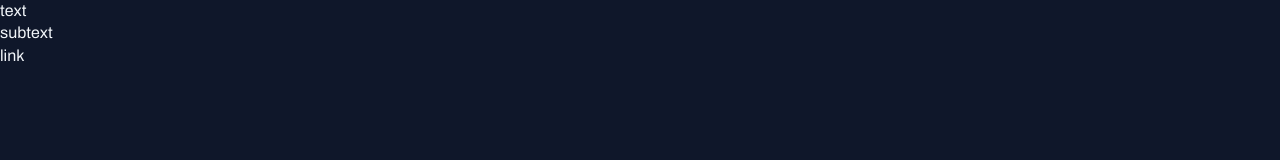
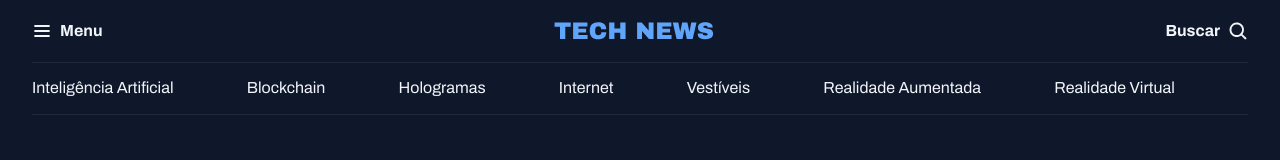
Before and after one commit to Petronilha/news-portal, a plain HTML site: page index.html in a window 1280 px wide. Drawn offline with Linux system fonts and the light colour scheme.

Commit message:
creating application header

```diff
--- a/index.html
+++ b/index.html
@@ -15,8 +15,33 @@
     />
   </head>
   <body>
-    <h1>text</h1>
-    <h2>subtext</h2>
-    <a href="#">link</a>
+    <header class="container">
+      <nav id="primary" class="grid grid-flow-col">
+        <div>
+          <img src="assets/icons/List.svg" alt="icone de menu" />
+          <strong>Menu</strong>
+        </div>
+        <div>
+          <img src="assets/Tech News.svg" alt="TechNews logo" />
+        </div>
+
+        <div>
+          <strong>Buscar</strong>
+          <img
+            src="assets/icons/MagnifyingGlass.svg"
+            alt="icone de lupa para pesquisa"
+          />
+        </div>
+      </nav>
+      <nav id="secondary" class="grid grid-flow-col">
+        <a href="#">Inteligência Artificial</a>
+        <a href="#">Blockchain</a>
+        <a href="#">Hologramas</a>
+        <a href="#">Internet</a>
+        <a href="#">Vestíveis</a>
+        <a href="#">Realidade Aumentada</a>
+        <a href="#">Realidade  Virtual</a>
+      </nav>
+    </header>
   </body>
 </html>
--- a/styles/global.css
+++ b/styles/global.css
@@ -5,12 +5,12 @@
 }
 
 :root {
-  --brand-color-light: #60A5FA;
-  --brand-color-dark: #1D4ED8;
-  --bg-color: #0F172A;
-  --stroke-color: #1E293B;
-  --text-color-primary: #F1F5F9;
-  --text-color-secondary: #CBD5E1;
+  --brand-color-light: #60a5fa;
+  --brand-color-dark: #1d4ed8;
+  --bg-color: #0f172a;
+  --stroke-color: #1e293b;
+  --text-color-primary: #f1f5f9;
+  --text-color-secondary: #cbd5e1;
 
   --font-family: "Archivo", sans-serif;
   --h1: 800 24px/135% var(--font-family);
@@ -19,7 +19,6 @@
   --text-span: 600 14px/145% var(--font-family);
   --text: 400 16px/140% var(--font-family);
   --text-sm: 400 14px/160% var(--font-family);
-
 }
 
 body {
@@ -37,6 +36,23 @@ a:hover {
   color: var(--brand-color-light);
 }
 
-h1,h2,h3 {
+h1,
+h2,
+h3 {
   font: inherit;
 }
+
+.container {
+  max-width: 1280px;
+  padding-inline: 32px;
+  margin-inline: auto;
+}
+
+/* utility-first */
+.grid {
+  display: grid;
+}
+
+.grid-flow-col {
+  grid-auto-flow: column;
+}
--- /dev/null
+++ b/styles/header.css
@@ -0,0 +1,24 @@
+#primary {
+  padding-block: 20px;
+
+  div {
+    display: flex;
+    align-items: center;
+    gap: 8px;
+  }
+
+  /* nesting css */
+  div:nth-child(2) {
+    margin-inline: auto;
+  }
+
+  div:nth-child(3) {
+    justify-self: end;
+  }
+}
+
+#secondary {
+  padding-block: 14px;
+  border: 1px solid var(--stroke-color);
+  border-inline: none;
+}
--- a/styles/index.css
+++ b/styles/index.css
@@ -1 +1,2 @@
 @import url(global.css);
+@import url(header.css);
```
